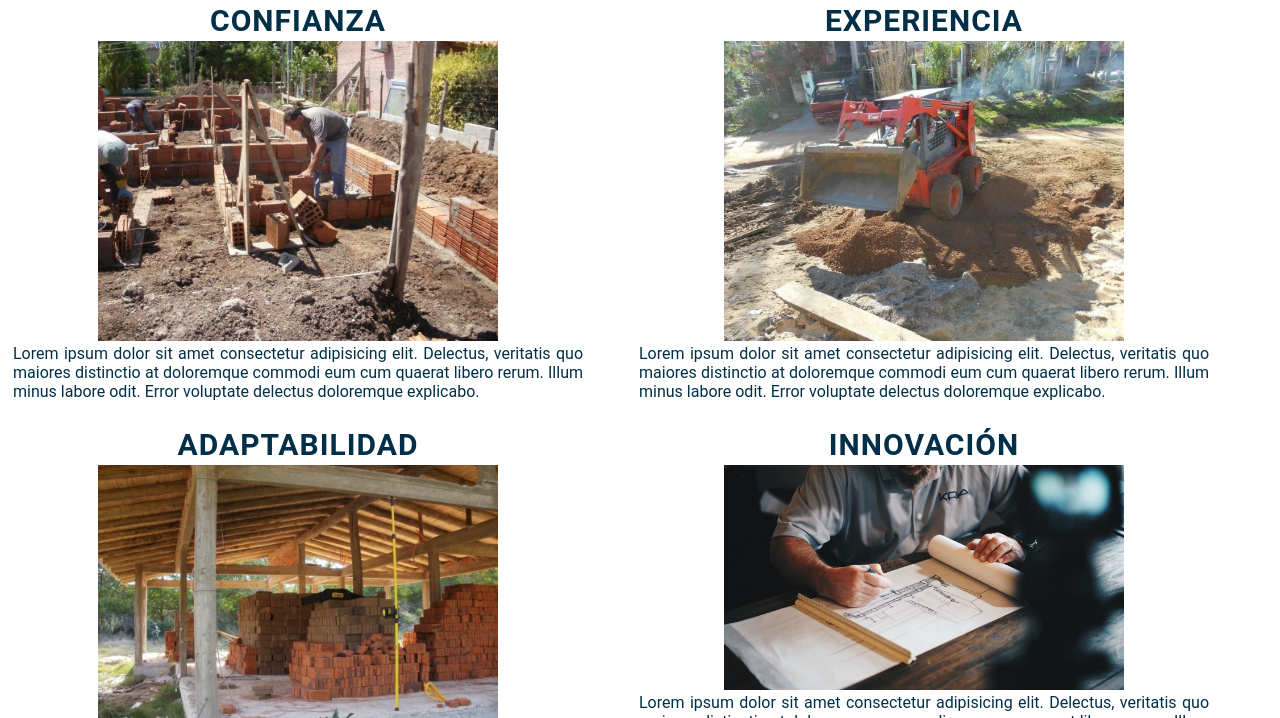
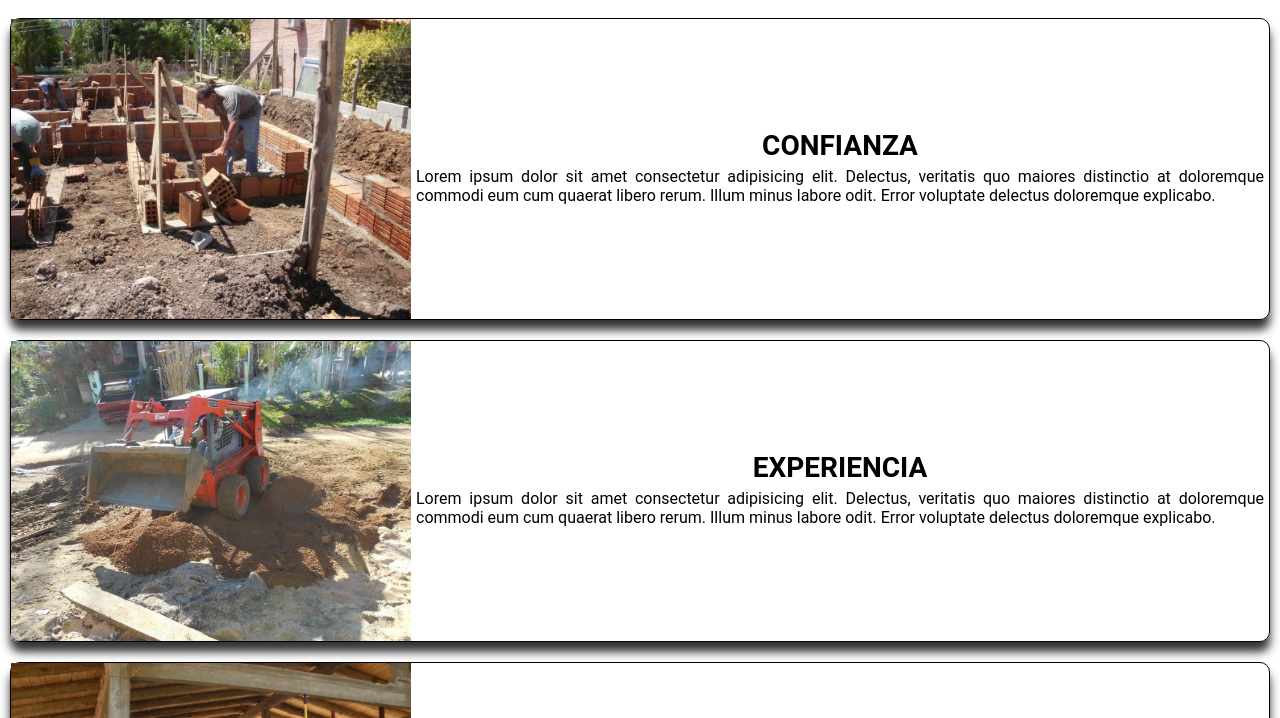
Before and after one commit to cindymsl/Proyecto-final-, a plain HTML site: page assets/pages/nuestraempresa.html in a window 1280 px wide. Shown: the part 82-800 px from the top of the page. Drawn offline with Linux system fonts and the light colour scheme.

Commit message:
animaciones

```diff
--- a/assets/css/estilos.css
+++ b/assets/css/estilos.css
@@ -95,34 +95,28 @@ footer p {
 
 /*------NOSOTROS ---------*/
 
-.gridSection {
-    width: 90%;
-    display: grid;
-    grid-template-columns: repeat(2, 50%);
-    grid-template-rows: repeat(2,1fr);
-    grid-column-gap: 50px;
-    grid-row-gap: 20px;
-    margin-left: 10px;
+.empresa-0 {
+    box-shadow: 0px 10px 10px #333;
+    border-radius: 10px;
+    margin: 20px 10px;
+    border: 1px solid black;
+    display: flex;
 }
-.nosotros-flex {
+.empresa-1 {
     display: flex;
     flex-direction: column;
-    align-items: center;
-    flex-wrap: wrap;
+    justify-content: center;
+}
+.empresa-1 h2 {
+    font-size: 28px;
+    text-align: center;
+}
+.empresa-1 p {
+    padding: 5px;
+    text-align: justify;
 }
 
-.nosotros-flex h2 {
-    font-size: 30px;
-    color: #002f47;
-    letter-spacing: 1px;
-    padding: 3px;
-}
-.nosotros-flex p {
-    font-size: 16px;
-    color: #002f47;
-    padding: 3px;
-    text-align: justify;
-}
+
 
 /*------SERVICIOS---------*/
 
@@ -263,4 +257,12 @@ footer p {
     .portfolio {
         flex-wrap: wrap;
     }
+    .empresa-1 h2 {
+        font-size: 15px;
+        text-align: center;
+    }
+    .empresa-0 {
+        object-fit: cover;
+    }
+
 }
--- a/assets/pages/nuestraempresa.html
+++ b/assets/pages/nuestraempresa.html
@@ -40,31 +40,37 @@
             </nav>
     </header>
     <main>
-        <section class="gridSection">
-            <article class="nosotros-flex">
-            <h2>CONFIANZA</h2>
-                <img src="../images/enobra.JPG" width="400px" alt="No se puede mostrar la imagen">
+        <section class="empresa-0">
+            <img src="../images/enobra.JPG" width="400px" alt="No se puede mostrar la imagen">
+            <div class="empresa-1">
+                <h2>CONFIANZA</h2>
                 <p>Lorem ipsum dolor sit amet consectetur adipisicing elit. Delectus, veritatis quo maiores distinctio at doloremque commodi eum cum quaerat libero rerum. Illum minus labore odit. Error voluptate delectus doloremque explicabo.</p>
-            </article>
+            </div>
+            </section>
+            <section class="empresa-0">
+                <img src="../images/maquina.JPG" width="400px" alt="No se puede mostrar la imagen">
+                <div class="empresa-1">
+                    <h2>EXPERIENCIA</h2>
+                    <p>Lorem ipsum dolor sit amet consectetur adipisicing elit. Delectus, veritatis quo maiores distinctio at doloremque commodi eum cum quaerat libero rerum. Illum minus labore odit. Error voluptate delectus doloremque explicabo.</p>
+                </div>
+            </section>
 
-            <article class="nosotros-flex">
-            <h2>EXPERIENCIA</h2>
-                <img src="../images/maquina.JPG" width="400px" alt="No se puede mostrar la imagen">
-                <p>Lorem ipsum dolor sit amet consectetur adipisicing elit. Delectus, veritatis quo maiores distinctio at doloremque commodi eum cum quaerat libero rerum. Illum minus labore odit. Error voluptate delectus doloremque explicabo.</p>
-            </article>
+            <section class="empresa-0">
+                <img src="../images/ladrillos.JPG" width="400px" alt="No se puede mostrar la imagen">
+                <div class="empresa-1">
+                    <h2>ADAPTABILIDAD</h2>
+                    <p>Lorem ipsum dolor sit amet consectetur adipisicing elit. Delectus, veritatis quo maiores distinctio at doloremque commodi eum cum quaerat libero rerum. Illum minus labore odit. Error voluptate delectus doloremque explicabo.</p>
+                </div>
+            </section>
 
-            <article class="nosotros-flex">
-            <h2>ADAPTABILIDAD</h2>
-                <img src="../images/ladrillos.JPG" width="400px" alt="No se puede mostrar la imagen">
-                <p>Lorem ipsum dolor sit amet consectetur adipisicing elit. Delectus, veritatis quo maiores distinctio at doloremque commodi eum cum quaerat libero rerum. Illum minus labore odit. Error voluptate delectus doloremque explicabo.</p>
-            </article>
+            <section class="empresa-0">
+                <img src="../images/nosotros.jpg" width="400px" alt="No se puede mostrar la imagen">
+                <div class="empresa-1">
+                    <h2>INNOVACIÓN</h2>
+                    <p>Lorem ipsum dolor sit amet consectetur adipisicing elit. Delectus, veritatis quo maiores distinctio at doloremque commodi eum cum quaerat libero rerum. Illum minus labore odit. Error voluptate delectus doloremque explicabo.</p>
+                </div>
+            </section>
 
-            <article class="nosotros-flex">
-                <h2>INNOVACIÓN</h2>
-                    <img src="../images/nosotros.jpg" width="400px" alt="No se puede mostrar la imagen">
-                    <p>Lorem ipsum dolor sit amet consectetur adipisicing elit. Delectus, veritatis quo maiores distinctio at doloremque commodi eum cum quaerat libero rerum. Illum minus labore odit. Error voluptate delectus doloremque explicabo.</p>
-                </article>
-        </section>
     </main>
 
     <footer>
```
Also changed, not shown: index.html (+2 -1 lines).
